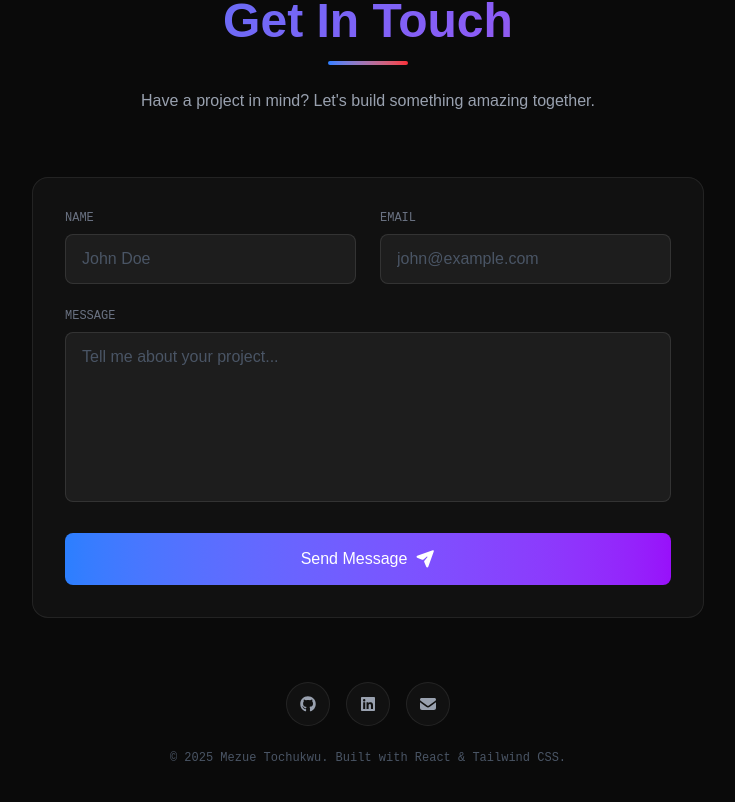
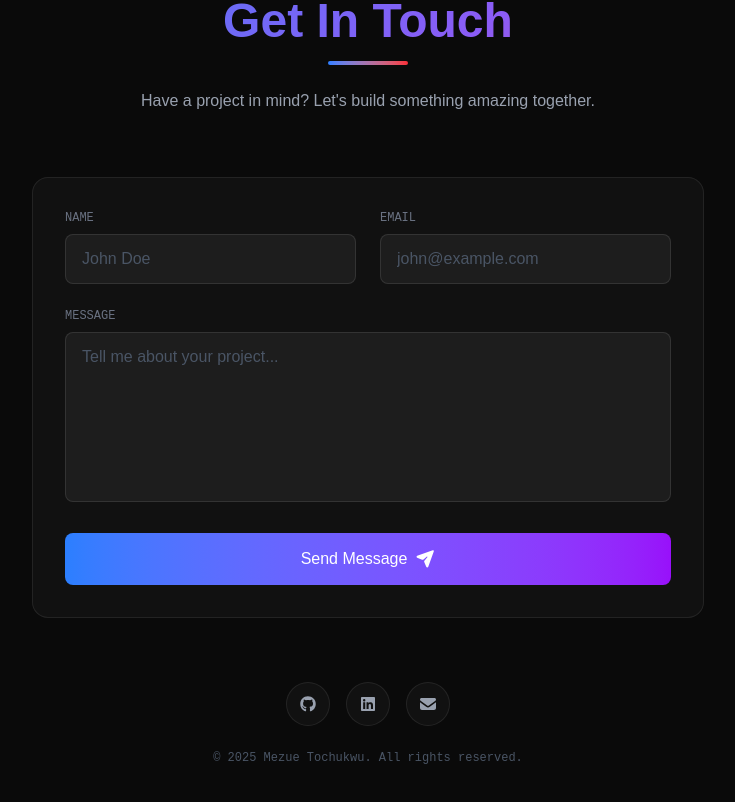
Before and after one commit to teejayrulez/work-portfolio, a React (Vite) app: page / in a window 1280 px wide. Shown: the part 5019-5821 px from the top of the page, without its empty margins (272-1007 px from the left). Built offline with nearby package versions, Linux system fonts and the light colour scheme.

Commit message:
Update footer text to include 'All rights reserved'

```diff
--- a/src/components/sections/Contact.jsx
+++ b/src/components/sections/Contact.jsx
@@ -158,7 +158,7 @@ export const Contact = () => {
               ))}
             </div>
             <p className="text-xs text-gray-600 font-mono">
-              © {new Date().getFullYear()} Mezue Tochukwu. Built with React & Tailwind CSS.
+              © {new Date().getFullYear()} Mezue Tochukwu. All rights reserved.
             </p>
           </footer>
         </RevealOnScroll>
```
